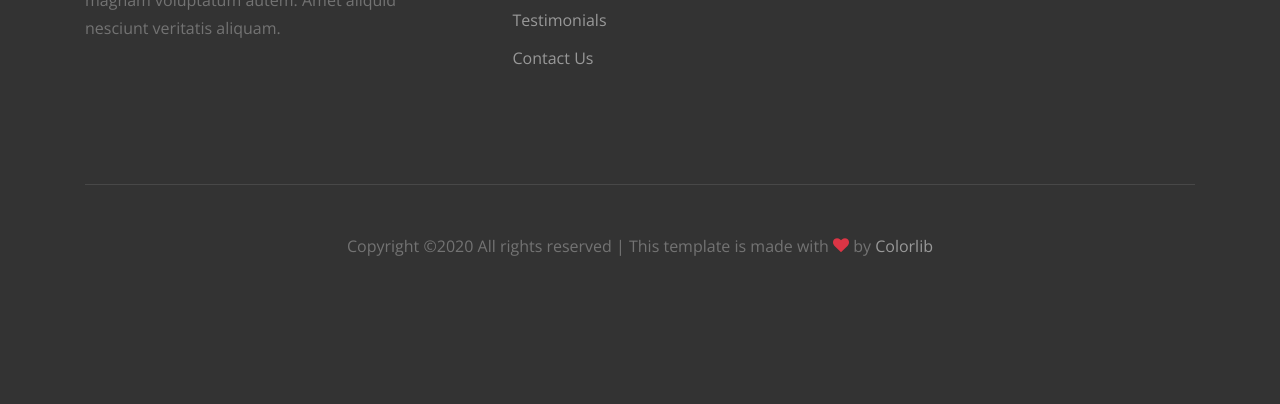
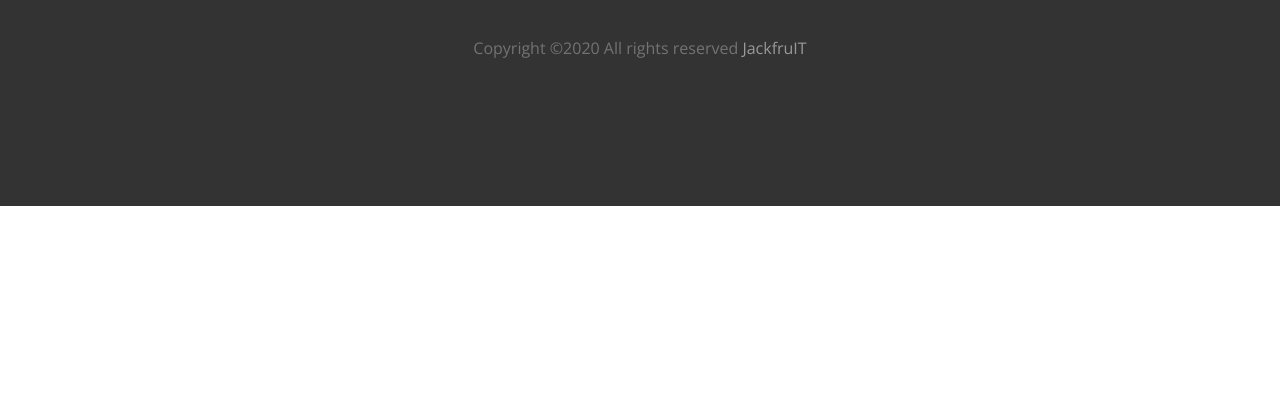
Before and after one commit to namnq/jackfruitStaticPage, a plain HTML site: page index.html in a window 1280 px wide. Shown: the part 3350-3754 px from the top of the page. After the commit the page ends 3556 px from the top, so only its background shows below. Drawn offline with nearby package versions, Linux system fonts and the light colour scheme; files whose address does not match are found by name.

Commit message:
Update index.html

```diff
--- a/index.html
+++ b/index.html
@@ -381,7 +381,7 @@
 
 
   <footer class="site-footer">
-    <div class="container">
+<!--     <div class="container">
       <div class="row">
         <div class="col-md-9">
           <div class="row">
@@ -418,13 +418,13 @@
             </div>
           </form>
         </div>
-      </div>
+      </div> -->
       <div class="row pt-5 mt-5 text-center">
         <div class="col-md-12">
           <div class="border-top pt-5">
             <p>
               <!-- Link back to Colorlib can't be removed. Template is licensed under CC BY 3.0. -->
-              Copyright &copy;<script>document.write(new Date().getFullYear());</script> All rights reserved | This template is made with <i class="icon-heart text-danger" aria-hidden="true"></i> by <a href="https://colorlib.com" target="_blank" >Colorlib</a>
+              Copyright &copy;<script>document.write(new Date().getFullYear());</script> All rights reserved <a href="https://jackfruit.com.vn" target="_blank" >JackfruIT</a>
               <!-- Link back to Colorlib can't be removed. Template is licensed under CC BY 3.0. -->
             </p>
 
```
